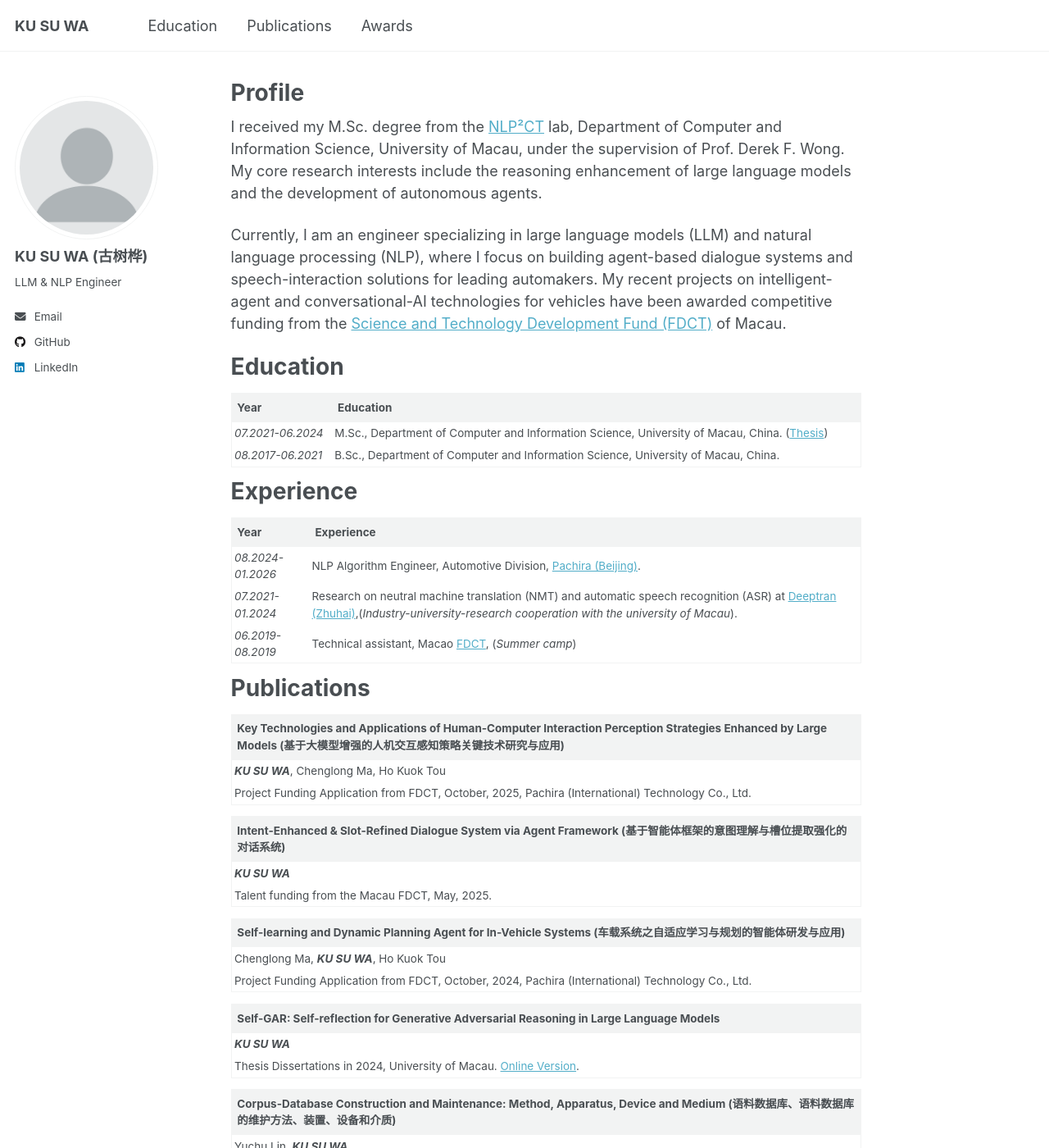
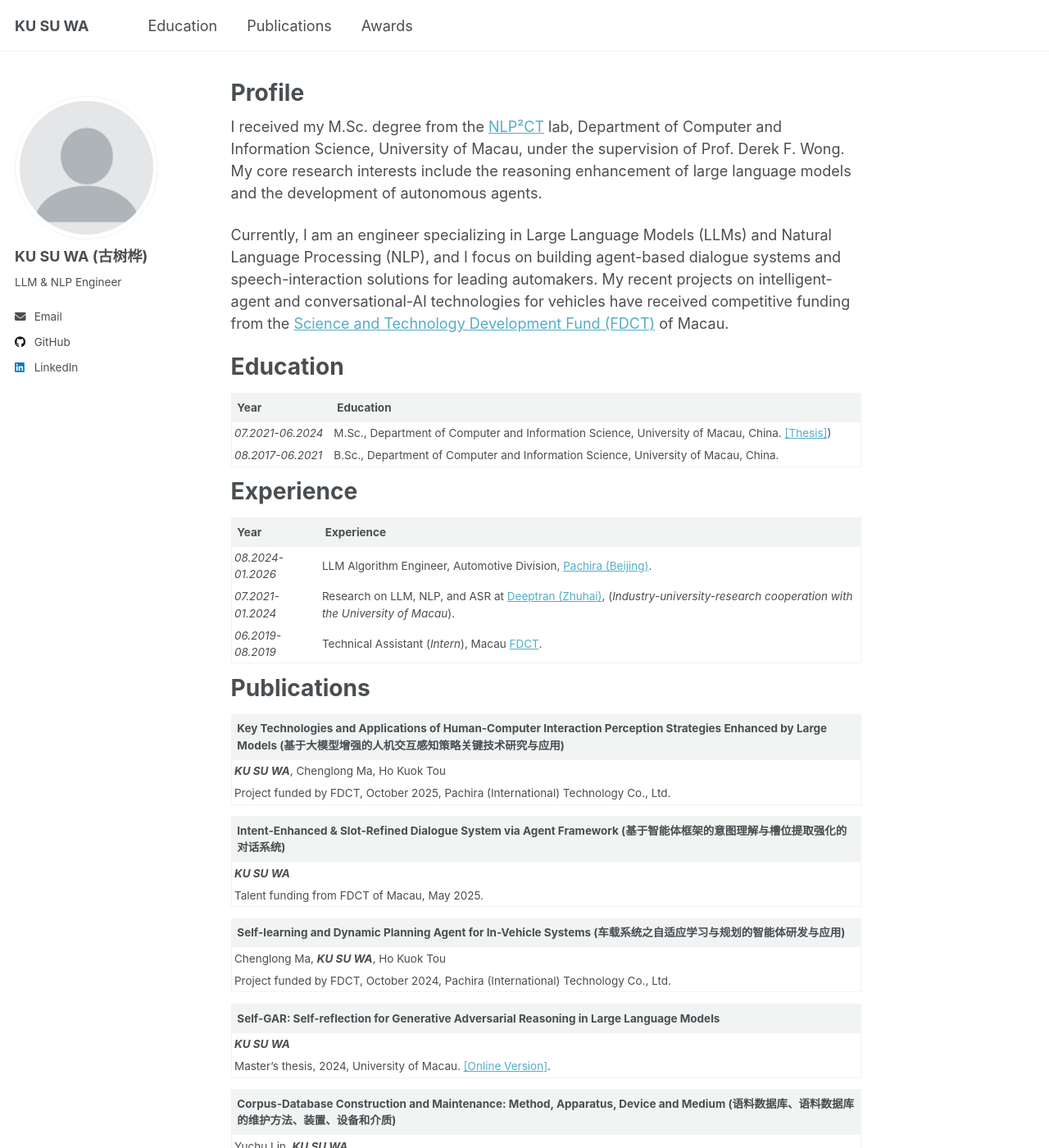
Before and after one commit to Ruka2/kutree, a Jekyll site: the page built from _pages/about.md, in a window 1280 px wide and 1400 px high. Shown: the whole window at 82% size. Built offline with Jekyll 4.4.1, drawn with Linux system fonts in a browser that asks for light colours; a script that is not in the unit is left out; some of the changed text lies outside the part shown.

Commit message:
update profile

```diff
--- a/_pages/about.md
+++ b/_pages/about.md
@@ -9,14 +9,14 @@ redirect_from:
 
 I received my M.Sc. degree from the [NLP²CT](http://nlp2ct.cis.umac.mo/) lab, Department of Computer and Information Science, University of Macau, under the supervision of Prof. Derek F. Wong. My core research interests include the reasoning enhancement of large language models and the development of autonomous agents.
 
-Currently, I am an engineer specializing in large language models (LLM) and natural language processing (NLP), where I focus on building agent-based dialogue systems and speech-interaction solutions for leading automakers. My recent projects on intelligent-agent and conversational-AI technologies for vehicles have been awarded competitive funding from the [Science and Technology Development Fund (FDCT)](https://www.fdct.gov.mo/) of Macau.
+Currently, I am an engineer specializing in Large Language Models (LLMs) and Natural Language Processing (NLP), and I focus on building agent-based dialogue systems and speech-interaction solutions for leading automakers. My recent projects on intelligent-agent and conversational-AI technologies for vehicles have received competitive funding from the [Science and Technology Development Fund (FDCT)](https://www.fdct.gov.mo/) of Macau.
 
 Education
 ======
 
 | Year | Education |
 | :------ | :------ |
-| *07.2021-06.2024* | M.Sc., Department of Computer and Information Science, University of Macau, China. ([Thesis](https://umlibrary.primo.exlibrisgroup.com/discovery/fulldisplay?docid=alma991010450375106306&context=L&vid=853UOM_INST:umlibrary&search_scope=MyInst_and_CI&adaptor=Local%20Search%20Engine&tab=Everything&query=any,contains,KU%20SU%20WA))|
+| *07.2021-06.2024* | M.Sc., Department of Computer and Information Science, University of Macau, China. [[Thesis]](https://umlibrary.primo.exlibrisgroup.com/discovery/fulldisplay?docid=alma991010450375106306&context=L&vid=853UOM_INST:umlibrary&search_scope=MyInst_and_CI&adaptor=Local%20Search%20Engine&tab=Everything&query=any,contains,KU%20SU%20WA))|
 | *08.2017-06.2021* | B.Sc., Department of Computer and Information Science, University of Macau, China.|
 
 Experience
@@ -24,9 +24,9 @@ Experience
 
 | Year | Experience |
 | :------ | :------ |
-| *08.2024-01.2026* | NLP Algorithm Engineer, Automotive Division, [Pachira (Beijing)](https://www.pachira.cn/). |
-| *07.2021-01.2024* | Research on neutral machine translation (NMT) and automatic speech recognition (ASR) at [Deeptran (Zhuhai)](https://www.deeptran.com/),(*Industry-university-research cooperation with the university of Macau*).|
-| *06.2019-08.2019* | Technical assistant, Macao [FDCT](https://www.fdct.gov.mo/), (*Summer camp*)|
+| *08.2024-01.2026* | LLM Algorithm Engineer, Automotive Division, [Pachira (Beijing)](https://www.pachira.cn/). |
+| *07.2021-01.2024* | Research on LLM, NLP, and ASR at [Deeptran (Zhuhai)](https://www.deeptran.com/), (*Industry-university-research cooperation with the University of Macau*).|
+| *06.2019-08.2019* | Technical Assistant (*Intern*), Macau [FDCT](https://www.fdct.gov.mo/).|
 
 Publications
 ======
@@ -34,38 +34,38 @@ Publications
 | **Key Technologies and Applications of Human-Computer Interaction Perception Strategies Enhanced by Large Models (基于大模型增强的人机交互感知策略关键技术研究与应用)**|
 | :------ |
 | ***KU SU WA***, Chenglong Ma, Ho Kuok Tou|
-| Project Funding Application from FDCT, October, 2025, Pachira (International) Technology Co., Ltd.|
+| Project funded by FDCT, October 2025, Pachira (International) Technology Co., Ltd.|
 
 | **Intent-Enhanced & Slot-Refined Dialogue System via Agent Framework (基于智能体框架的意图理解与槽位提取强化的对话系统)**|
 | :------ |
 | ***KU SU WA***|
-| Talent funding from the Macau FDCT, May, 2025.|
+| Talent funding from FDCT of Macau, May 2025.|
 
 | **Self-learning and Dynamic Planning Agent for In-Vehicle Systems (车载系统之自适应学习与规划的智能体研发与应用)**|
 | :------ |
 | Chenglong Ma, ***KU SU WA***, Ho Kuok Tou|
-| Project Funding Application from FDCT, October, 2024, Pachira (International) Technology Co., Ltd.|
+| Project funded by FDCT, October 2024, Pachira (International) Technology Co., Ltd.|
 
 | **Self-GAR: Self-reflection for Generative Adversarial Reasoning in Large Language Models**|
 | :------ |
 | ***KU SU WA***|
-| Thesis Dissertations in 2024, University of Macau. [Online Version](https://umlibrary.primo.exlibrisgroup.com/discovery/fulldisplay?docid=alma991010450375106306&context=L&vid=853UOM_INST:umlibrary&search_scope=MyInst_and_CI&adaptor=Local%20Search%20Engine&tab=Everything&query=any,contains,KU%20SU%20WA). |
+| Master's thesis, 2024, University of Macau. [[Online Version]](https://umlibrary.primo.exlibrisgroup.com/discovery/fulldisplay?docid=alma991010450375106306&context=L&vid=853UOM_INST:umlibrary&search_scope=MyInst_and_CI&adaptor=Local%20Search%20Engine&tab=Everything&query=any,contains,KU%20SU%20WA). |
 
 | **Corpus-Database Construction and Maintenance: Method, Apparatus, Device and Medium (语料数据库、语料数据库的维护方法、装置、设备和介质)**|
 | :------ |
 | Yuchu Lin, ***KU SU WA*** |
-| Patent Licensing in 2022. Publication number: CN115169370B.|
+| Patent granted in 2022. Publication number: CN115169370B.|
 
 | **Speech Recognition Method, Apparatus, Device and Storage Medium (语音识别方法、装置、设备及介质)**|
 | :------ |
 | Yuchu Lin, ***KU SU WA*** |
-| Patent Licensing in 2022. Publication number: CN114999463B.|
+| Patent granted in 2022. Publication number: CN114999463B.|
 
 Awards
 ======
 
 | Year | Honor & Awards |
 | :------ | :------ |
-| *2021* | Outstanding Undergraduate Student, Department of Computer and Information Science. ([News](https://www.fst.um.edu.mo/news/2020-2021-fst-graduates-stories-and-their-final-year-projects/)), ([Thesis](http://oaps.umac.mo/handle/10692.1/240)).|
-| *2021* | 2nd Runner Up, IEEE Project Competition 2021 by IEEE Student Branch of Macau.|
-| *2021* | 2nd Runner Up, IEEE Macau IES Chapter 2021 Undergraduate Project Contest.|
+| *2021* | Outstanding Undergraduate Student, Department of Computer and Information Science. ([News](https://www.fst.um.edu.mo/news/2020-2021-fst-graduates-stories-and-their-final-year-projects/), [Thesis](http://oaps.umac.mo/handle/10692.1/240)).|
+| *2021* | 2nd Runner-up, IEEE Project Competition 2021 by IEEE Student Branch of Macau.|
+| *2021* | 2nd Runner-up, IEEE Macau IES Chapter 2021 Undergraduate Project Contest.|
```
